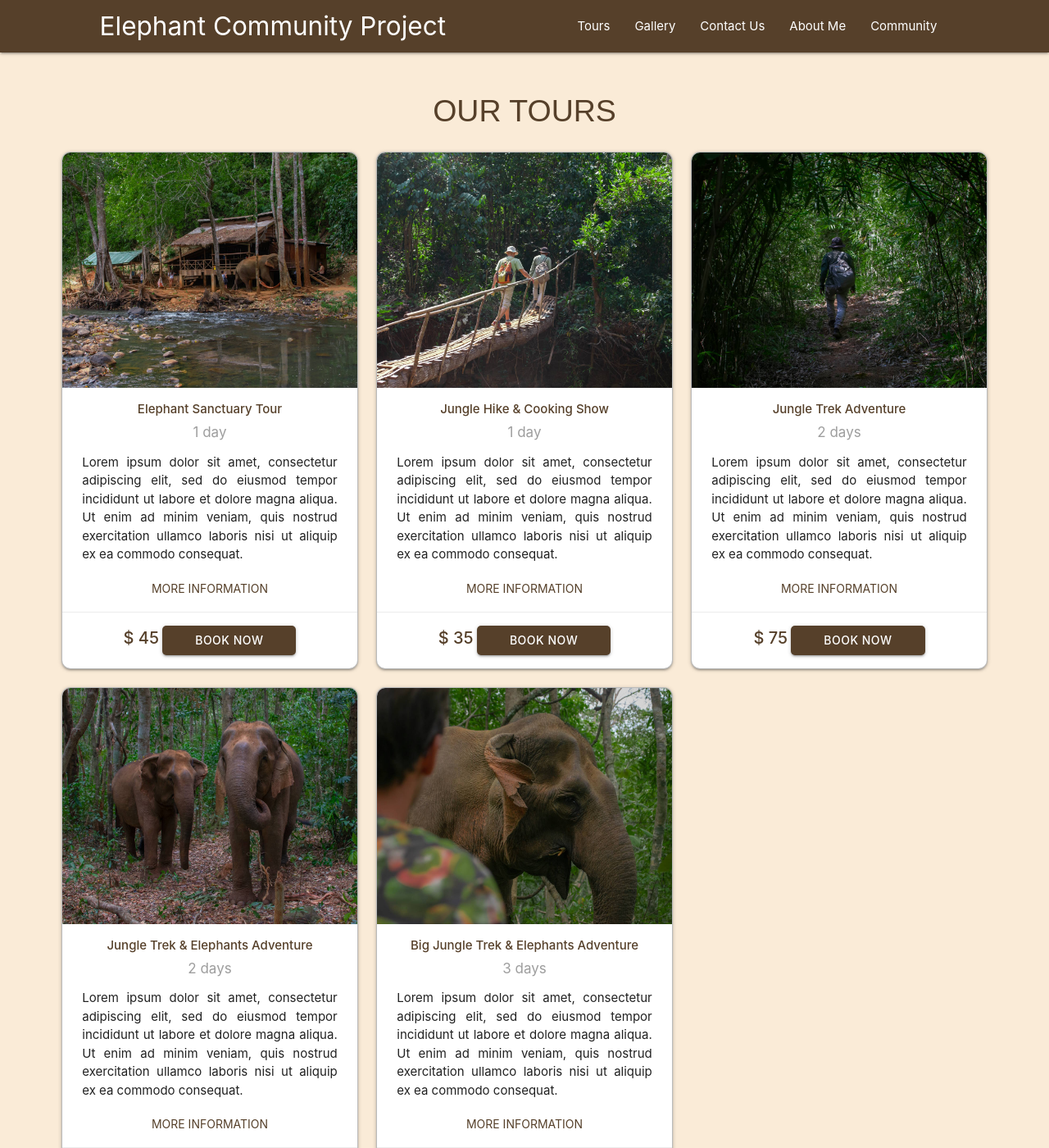
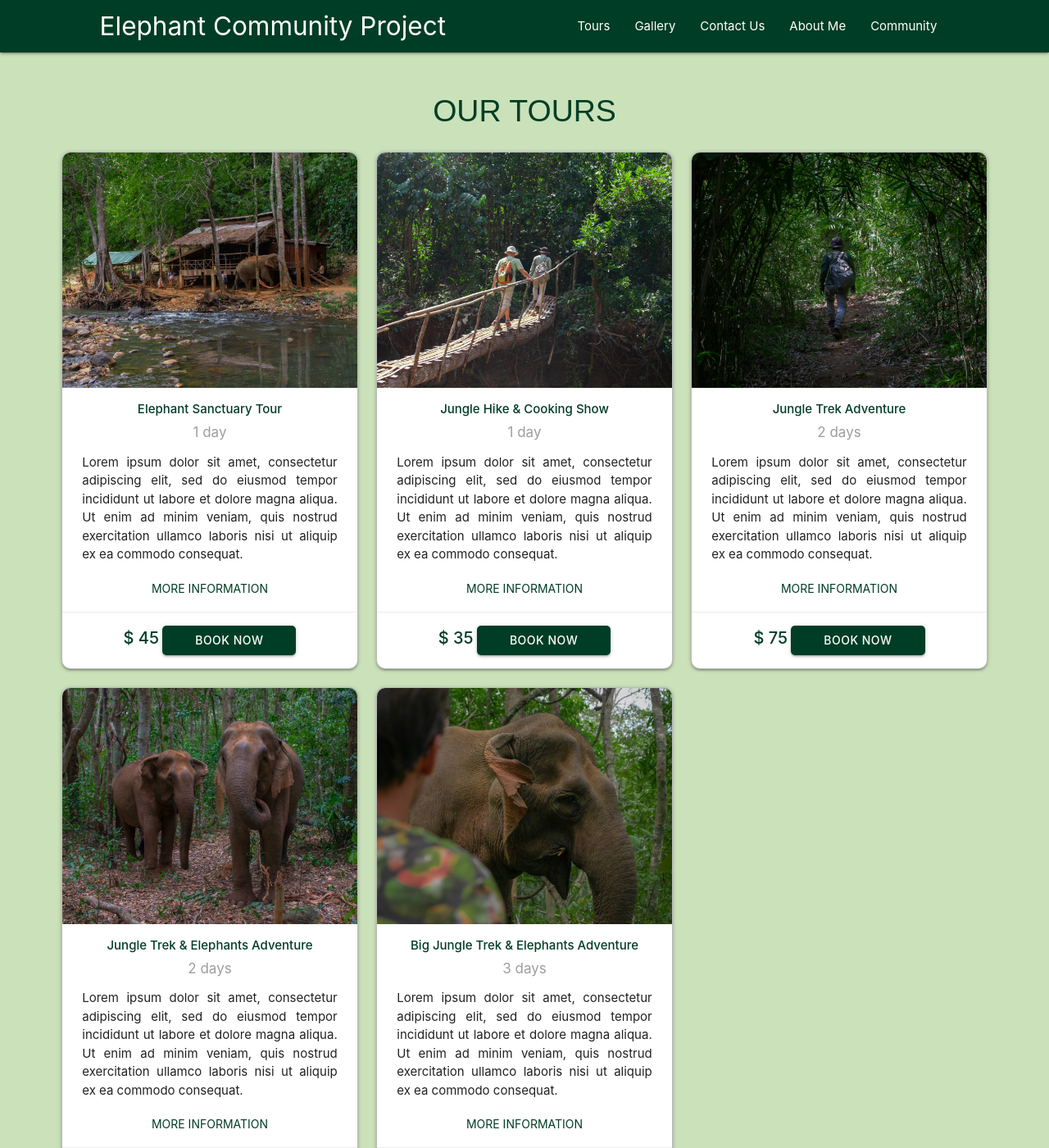
Before and after one commit to yong-lim/elephant, a Jekyll site: the page built from index.md, in a window 1280 px wide and 1400 px high. Shown: the whole window at 82% size. Built offline with Jekyll 4.4.1, drawn with Linux system fonts in a browser that asks for light colours; nearby versions of some CDN libraries.

Commit message:
adjusted contact

```diff
--- a/_includes/contact.html
+++ b/_includes/contact.html
@@ -33,14 +33,16 @@
             SEND US A MESSAGE
           </span>
 
-          <form id="formID" onsubmit="postElephant(event)">
-            <div class="input-field">
-              <input type="text" name="entry.191027166" id="fullname" required />
-              <label for="fullname">Name</label>
-            </div>
-            <div class="input-field">
-              <input type="email" name="entry.461087619" id="email" autocomplete="on" required />
-              <label for="email">Email</label>
+          <form id="formID" onsubmit="postElephant(event)" class="contact-form">
+            <div class="test">
+              <div class="input-field width-48">
+                <input type="text" name="entry.191027166" id="fullname" required />
+                <label for="fullname">Name</label>
+              </div>
+              <div class="input-field width-48">
+                <input type="email" name="entry.461087619" id="email" autocomplete="on" required />
+                <label for="email">Email</label>
+              </div>
             </div>
             <div class="input-field">
               <textarea class="materialize-textarea" name="entry.385723957" id="message"></textarea>
--- a/assets/css/custom.css
+++ b/assets/css/custom.css
@@ -1,18 +1,38 @@
 body {
-  background-color: antiquewhite;
+  background-color: #cae1b9;
 }
 
 .text-primary,
 .custom-header,
 .custom-title,
 .subheader {
-  color: #56402a;
+  color: #003d26;
 }
 
 .btn,
 .bg-primary,
 .box {
-  background-color: #56402a;
+  background-color: #003d26;
+}
+
+.btn {
+  font-weight: 500;
+  padding-left: 40px;
+  padding-right: 40px;
+  border-radius: 5px;
+
+  &:hover {
+    background-color: #159709;
+  }
+}
+
+.btn-white {
+  background-color: white;
+  color: black;
+
+  &:hover {
+    background-color: #159709;
+  }
 }
 
 a.text-primary:hover {
@@ -47,17 +67,6 @@
   margin-top: 60px;
 }
 
-.btn {
-  font-weight: 500;
-  padding-left: 40px;
-  padding-right: 40px;
-  border-radius: 5px;
-
-  &:hover {
-    background-color: #b48558;
-  }
-}
-
 .collapsible {
   border-radius: 10px;
 
@@ -81,15 +90,6 @@
     background-color: white;
     border-bottom-left-radius: 10px;
     border-bottom-right-radius: 10px;
-  }
-}
-
-.btn-white {
-  background-color: white;
-  color: black;
-
-  &:hover {
-    background-color: #c0a66d;
   }
 }
 
@@ -129,9 +129,14 @@
   margin: 0;
 }
 
-img {
+
+img:not(.icon) {
   width: 100%;
   border-radius: 10px;
+}
+
+img.rectangular {
+  border-radius: 0;
 }
 
 .about {
@@ -146,8 +151,12 @@
   }
 }
 
-.bunong p:not(:last-child) {
+.bunong p {
   margin: 10px 0 40px 0;
+
+  &:last-child {
+    margin-bottom: 0;
+  }
 }
 
 .inline {
@@ -230,7 +239,7 @@
   span {
     font-size: 20px;
     display: flex;
-    margin-bottom: 15px;
+    margin-bottom: 22px;
 
     &:last-child {
       margin-bottom: 0;
@@ -242,7 +251,23 @@
     }
   }
 
+  .contact-form {
+    text-align-last: end;
+  }
+
+  .test {
+    display: flex;
+    flex-wrap: wrap;
+    width: 100%;
+    place-content: space-between;
+  }
+
+  .width-48 {
+    width: 48%;
+  }
+
   .input-field {
+    margin: 10px 0 0 0;
 
     /* label inline color, label out unfocused color */
     label,
@@ -277,8 +302,8 @@
 
 @media only screen and (min-width: 1300px) {
   .btn {
-    padding-left: 30px;
-    padding-right: 30px;
+    padding-left: 40px;
+    padding-right: 40px;
   }
 
   .card .card-content .card-title {
@@ -320,3 +345,11 @@
     font-size: 2.5rem;
   }
 }
+
+.parallax {
+  min-height: 500px;
+  background-attachment: fixed;
+  background-position: center;
+  background-repeat: no-repeat;
+  background-size: cover;
+}
```
